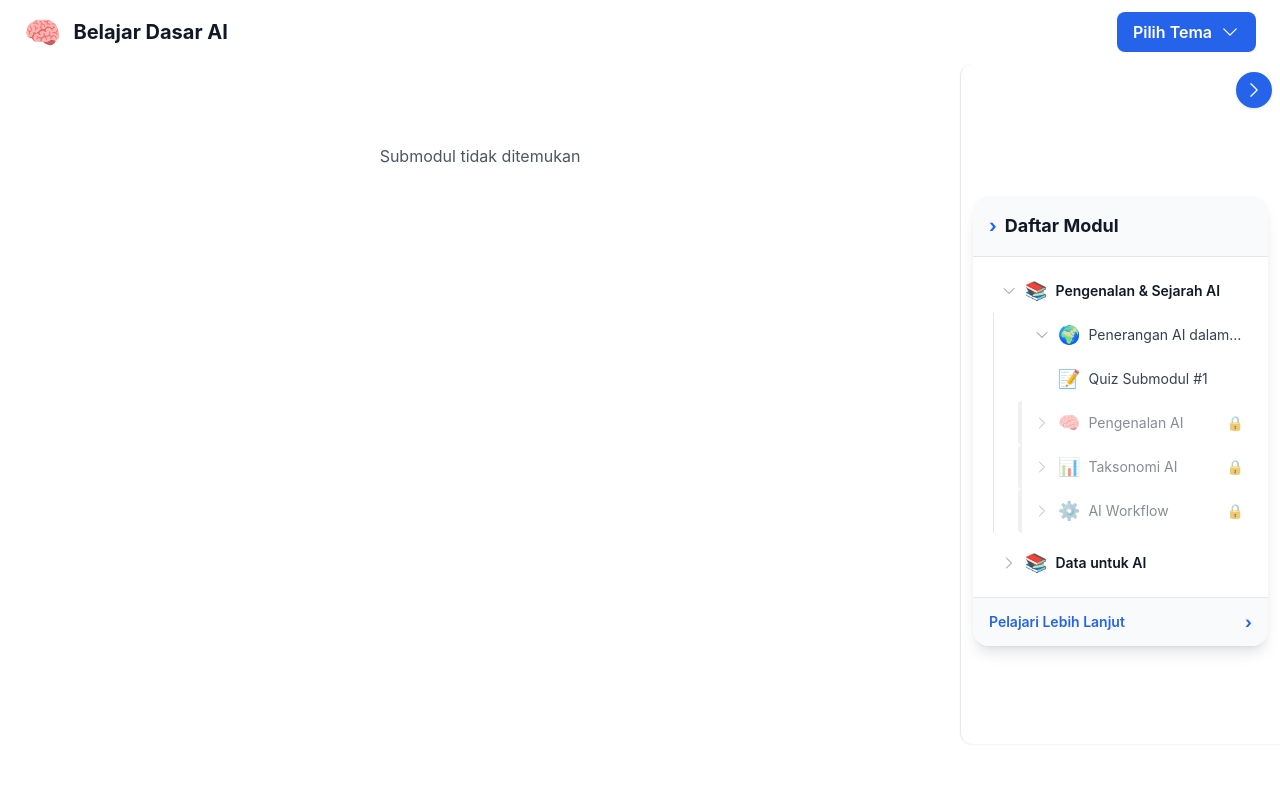
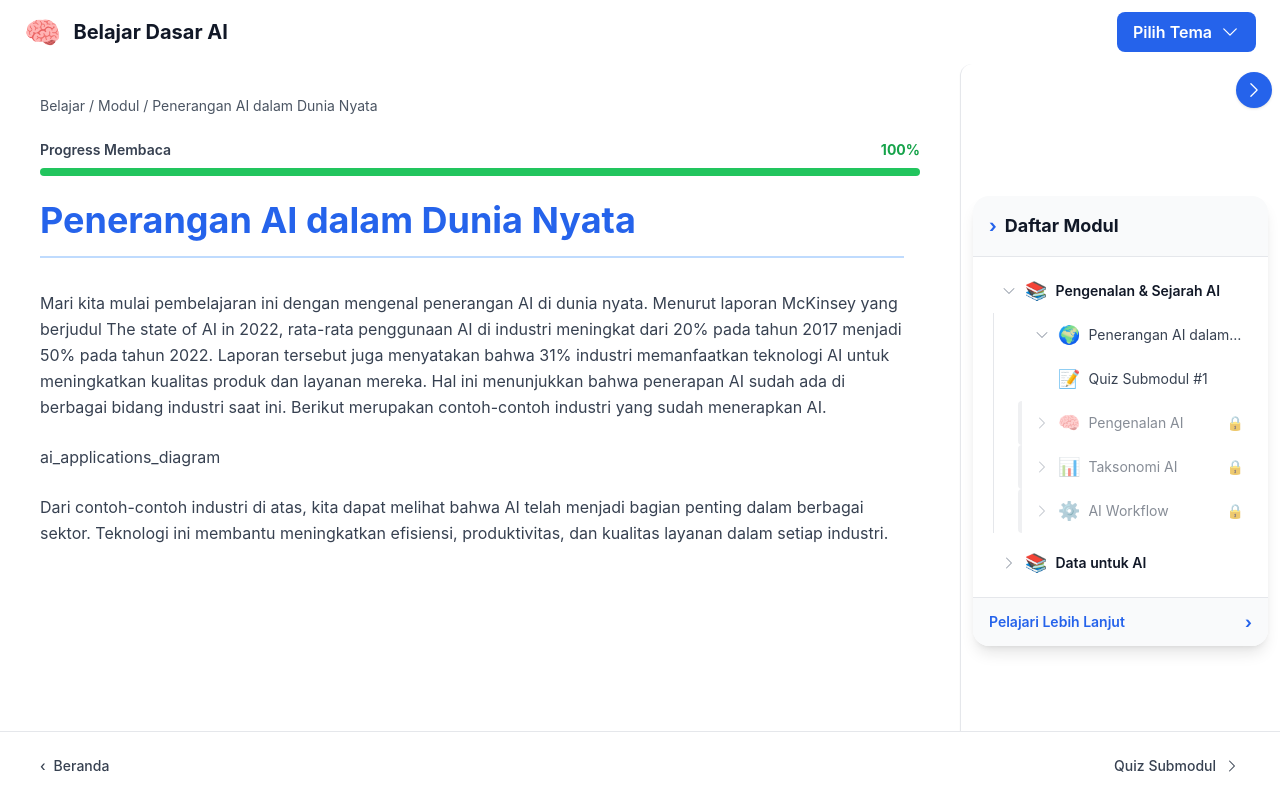
Before and after one commit to hi-dem/Frontend-Quis_LC, a React (Create React App) app: page /material in a window 1280 px wide. Built offline with nearby package versions, Linux system fonts and the light colour scheme.

Commit message:
error bagian submit quiz

```diff
--- a/src/App.jsx
+++ b/src/App.jsx
@@ -4,6 +4,7 @@ import './index.css';
 import { LearningProvider } from './context/LearningContext';
 import { QuizProvider } from './context/QuizContext';
 import LayoutWrapper from './components/Layout/LayoutWrapper';
+import mockTopics from './data/mockTopics';
 
 // Pages
 import Learning from './pages/Learning';
@@ -13,19 +14,35 @@ import QuizIntroPage from './pages/QuizIntroPage';
 import LoadingPage from './pages/LoadingPage';
 
 function App() {
+  const quiz = mockTopics[0]?.modules?.[0]?.submodules?.[0]?.quiz;
+
   return (
     <Router>
       <LearningProvider>
         <QuizProvider>
           <Routes>
+            {/* Test: Results page dengan mock data */}
+            <Route
+              path="/results-test"
+              element={<Feedback />}
+            />
+
             {/* Redirect root to material */}
             <Route path="/" element={<Navigate to="/material" replace />} />
 
-            {/* Material / Learning - LANDING PAGE */}
+            {/* Material / Learning */}
             <Route
               path="/material"
               element={
-                <LayoutWrapper showBottomNav={false}>
+                <LayoutWrapper
+                  showBottomNav={true}
+                  prevLabel="Beranda"
+                  prevPath="/"
+                  nextLabel="Quiz Submodul"
+                  nextPath="/quiz-intro"
+                  nextState={{ quiz }}
+                  requiresCompletion={true}
+                >
                   <Learning />
                 </LayoutWrapper>
               }
@@ -41,6 +58,7 @@ function App() {
                   prevPath="/material"
                   nextLabel="Mulai Kuis"
                   nextPath="/loading"
+                  nextState={{ quiz }}
                 >
                   <QuizIntroPage />
                 </LayoutWrapper>
@@ -57,13 +75,17 @@ function App() {
               }
             />
 
-            {/* Quiz Running - NO LAYOUT WRAPPER */}
+            {/* Quiz Running */}
             <Route
               path="/quiz"
-              element={<Quiz />}
+              element={
+                <LayoutWrapper showBottomNav={false}>
+                  <Quiz />
+                </LayoutWrapper>
+              }
             />
 
-            {/* Feedback / Results - FULL PAGE */}
+            {/* Results */}
             <Route
               path="/results"
               element={<Feedback />}
--- a/src/components/Feedback/FeedbackPage.jsx
+++ b/src/components/Feedback/FeedbackPage.jsx
@@ -6,6 +6,36 @@ import AnswerReview from './AnswerReview';
 import Button from '../Common/Button';
 import bgPattern from '../../assets/bg-pattern.svg';
 
+// Mock data untuk testing
+const MOCK_STATE = {
+  score: 3,
+  totalQuestions: 3,
+  answers: { 0: 'Mengaktifkan perangkat agar mulai memproses perintah pengguna', 1: '31%', 2: 'Dari 20% menjadi 50%' },
+  quiz: {
+    questions: [
+      {
+        id: 1,
+        question: 'Q1',
+        correctAnswer: 'Mengaktifkan perangkat agar mulai memproses perintah pengguna',
+        options: ['Option 1', 'Option 2', 'Option 3', 'Option 4']
+      },
+      {
+        id: 2,
+        question: 'Q2',
+        correctAnswer: '31%',
+        options: ['Option 1', 'Option 2', 'Option 3', 'Option 4']
+      },
+      {
+        id: 3,
+        question: 'Q3',
+        correctAnswer: 'Dari 20% menjadi 50%',
+        options: ['Option 1', 'Option 2', 'Option 3', 'Option 4']
+      }
+    ]
+  },
+  startTime: new Date(Date.now() - 30000).toISOString()
+};
+
 const FeedbackPage = () => {
   const location = useLocation();
   const navigate = useNavigate();
@@ -13,7 +43,8 @@ const FeedbackPage = () => {
   const [durationText, setDurationText] = useState('0m 0s');
   const [expandedQuestion, setExpandedQuestion] = useState(null);
 
-  const state = location.state || {};
+  // Use mock data jika location. state kosong (untuk testing /results-test)
+  const state = location.state || (window.location.pathname === '/results-test' ? MOCK_STATE : {});
   const { score = 0, totalQuestions = 0, answers = {}, quiz = null, startTime = null } = state;
 
   console.log('FeedbackPage location state:', state);
@@ -36,7 +67,7 @@ const FeedbackPage = () => {
     }
   }, [startTime, score]);
 
-  const hasQuizData = quiz && Array.isArray(quiz. questions) && quiz.questions.length > 0;
+  const hasQuizData = quiz && Array.isArray(quiz.questions) && quiz.questions.length > 0;
   const isValidScore = typeof score === 'number' && score >= 0;
 
   console.log('Validation check:', {
--- a/src/components/Layout/BottomBar.jsx
+++ b/src/components/Layout/BottomBar.jsx
@@ -1,38 +1,42 @@
 import React from 'react';
+import { ChevronRightIcon } from '@heroicons/react/24/solid';
 
-const BottomBar = ({ prevLabel, nextLabel, onPrev, onNext }) => {
+const BottomBar = ({ prevLabel, nextLabel, onPrev, onNext, nextDisabled = false }) => {
   return (
-    <div
-      className="fixed bottom-0 left-0 right-0 z-40 flex items-center px-8"
-      style={{
-        height: 56,
-        backgroundColor: '#06111C',
-        borderTop: '1px solid #142233'
-      }}
-    >
-      <div className="w-full max-w-7xl mx-auto flex justify-between items-center">
+    <div className="fixed bottom-0 left-0 right-0 z-40 px-6 md:px-8 lg:px-10 py-6 bg-white border-t border-gray-200">
+      <div className="max-w-7xl mx-auto flex justify-between items-center">
+        {/* Left: Previous Button */}
         {prevLabel ?  (
           <button
             onClick={onPrev}
-            className="group flex items-center gap-1 text-sm font-medium text-[#c9d1d9] hover:text-blue-400 transition-colors"
+            className="group flex items-center gap-2 text-sm font-medium text-gray-700 hover:text-blue-600 transition-colors"
           >
             <span className="inline-block group-hover:-translate-x-0.5 transition-transform">‹</span>
             <span>{prevLabel}</span>
           </button>
         ) : (
-          <span />
+          <div />
         )}
 
+        {/* Right: Next Button */}
         {nextLabel ? (
           <button
             onClick={onNext}
-            className="group flex items-center gap-1 text-sm font-medium text-[#c9d1d9] hover:text-blue-400 transition-colors"
+            disabled={nextDisabled}
+            className={`group flex items-center gap-2 text-sm font-medium transition-colors ${
+              nextDisabled
+                ? 'text-gray-400 cursor-not-allowed'
+                : 'text-gray-700 hover:text-blue-600'
+            }`}
+            title={nextDisabled ? 'Selesaikan materi terlebih dahulu' : ''}
           >
             <span>{nextLabel}</span>
-            <span className="inline-block group-hover:translate-x-0.5 transition-transform">›</span>
+            <ChevronRightIcon className={`w-4 h-4 inline-block ${
+              ! nextDisabled && 'group-hover:translate-x-0.5'
+            } transition-transform`} />
           </button>
         ) : (
-          <span />
+          <div />
         )}
       </div>
     </div>
--- a/src/components/Layout/LayoutWrapper.jsx
+++ b/src/components/Layout/LayoutWrapper.jsx
@@ -1,4 +1,5 @@
-import React, { useState } from 'react';
+import React, { useState, useEffect } from 'react';
+import { useNavigate } from 'react-router-dom';
 import { Bars3Icon, XMarkIcon } from '@heroicons/react/24/solid';
 import Header from '../Common/Header';
 import Sidebar from './Sidebar';
@@ -12,19 +13,46 @@ const LayoutWrapper = ({
   nextLabel = '',
   prevPath = '',
   nextPath = '',
+  prevState = null,
+  nextState = null,
+  requiresCompletion = false,
   onPrevClick,
   onNextClick
 }) => {
   const [sidebarOpen, setSidebarOpen] = useState(true);
+  const [isCompleted, setIsCompleted] = useState(false);
+  const navigate = useNavigate();
+
+  useEffect(() => {
+    // Listen untuk completion event dari SubmoduleContent
+    const handleCompletion = (e) => {
+      setIsCompleted(e.detail.isCompleted);
+      console.log('Material completion event:', e.detail. isCompleted);
+    };
+
+    window.addEventListener('material-completed', handleCompletion);
+    return () => window.removeEventListener('material-completed', handleCompletion);
+  }, []);
 
   const handlePrev = () => {
-    if (prevPath) window.location.href = prevPath;
-    else if (onPrevClick) onPrevClick();
+    if (prevPath) {
+      navigate(prevPath, prevState ?  { state: prevState } : {});
+    } else if (onPrevClick) {
+      onPrevClick();
+    }
   };
 
   const handleNext = () => {
-    if (nextPath) window. location.href = nextPath;
-    else if (onNextClick) onNextClick();
+    if (requiresCompletion && !isCompleted) {
+      console.log('⚠️ Selesaikan materi terlebih dahulu');
+      return;
+    }
+
+    if (nextPath) {
+      navigate(nextPath, nextState ? { state: nextState } : {});
+    } else if (onNextClick) {
+      onNextClick();
+    }
   };
 
   return (
@@ -47,7 +75,9 @@ const LayoutWrapper = ({
       <div className="flex flex-1 w-full">
         {/* Main Content */}
         <main className="flex-1 px-6 md:px-8 lg:px-10 pt-8 pb-24 max-w-5xl mx-auto">
-          {children}
+          {React.cloneElement(children, {
+            onCompletion: (completed) => setIsCompleted(completed)
+          })}
         </main>
 
         {/* Sidebar - Desktop Only */}
@@ -89,6 +119,7 @@ const LayoutWrapper = ({
           nextLabel={nextLabel}
           onPrev={handlePrev}
           onNext={handleNext}
+          nextDisabled={requiresCompletion && !isCompleted}
         />
       )}
     </div>
--- a/src/components/Learning/ContentReader.jsx
+++ b/src/components/Learning/ContentReader.jsx
@@ -1,21 +1,6 @@
 import React from 'react';
-import { useNavigate } from 'react-router-dom';
-import Button from '../Common/Button';
 
 const ContentReader = ({ containerRef, submodule, isCompleted }) => {
-  const navigate = useNavigate();
-
-  const handleStartQuiz = () => {
-    if (submodule.quiz) {
-      navigate('/quiz-intro', {
-        state: {
-          submodule,
-          quiz: submodule.quiz
-        }
-      });
-    }
-  };
-
   return (
     <div
       ref={containerRef}
@@ -30,78 +15,31 @@ const ContentReader = ({ containerRef, submodule, isCompleted }) => {
         <div className="mt-8 space-y-6 text-gray-700 leading-relaxed">
           {submodule.content?. sections?.map((section, idx) => (
             <div key={idx}>
-              {section.type === 'text' && (
-                <p className="text-base leading-relaxed">{section. content}</p>
-              )}
-              {section.type === 'diagram' && (
-                <div className="my-8 p-8 bg-gradient-to-br from-blue-50 to-indigo-50 rounded-xl flex justify-center">
-                  <div className="relative w-full max-w-md aspect-square flex items-center justify-center">
-                    <div className="absolute w-20 h-20 bg-yellow-400 rounded-full flex items-center justify-center text-3xl font-bold shadow-lg z-10">
-                      AI
-                    </div>
-                    <div className="relative w-full h-full">
-                      {/* AI Diagram - Simplified */}
-                      <div className="absolute top-4 right-8 text-center">
-                        <div className="text-2xl mb-1">🎮</div>
-                        <p className="text-xs font-bold text-gray-600">Game</p>
-                      </div>
-                      <div className="absolute top-16 right-4 text-center">
-                        <div className="text-2xl mb-1">🏥</div>
-                        <p className="text-xs font-bold text-gray-600">Kesehatan</p>
-                      </div>
-                      <div className="absolute bottom-16 right-4 text-center">
-                        <div className="text-2xl mb-1">🚗</div>
-                        <p className="text-xs font-bold text-gray-600">Transportasi</p>
-                      </div>
-                      <div className="absolute bottom-4 right-8 text-center">
-                        <div className="text-2xl mb-1">🌾</div>
-                        <p className="text-xs font-bold text-gray-600">Pertanian</p>
-                      </div>
-                      <div className="absolute bottom-4 left-8 text-center">
-                        <div className="text-2xl mb-1">🛒</div>
-                        <p className="text-xs font-bold text-gray-600">Toko Online</p>
-                      </div>
-                      <div className="absolute bottom-16 left-4 text-center">
-                        <div className="text-2xl mb-1">🎬</div>
-                        <p className="text-xs font-bold text-gray-600">Hiburan</p>
-                      </div>
-                      <div className="absolute top-16 left-4 text-center">
-                        <div className="text-2xl mb-1">🤖</div>
-                        <p className="text-xs font-bold text-gray-600">Robotika</p>
-                      </div>
-                      <div className="absolute top-4 left-8 text-center">
-                        <div className="text-2xl mb-1">🚙</div>
-                        <p className="text-xs font-bold text-gray-600">Otomotif</p>
-                      </div>
-                    </div>
-                  </div>
-                </div>
-              )}
+              <h2 className="text-2xl font-semibold text-gray-900 mb-3">
+                {section.title}
+              </h2>
+              <p className="text-base leading-relaxed">
+                {section.content}
+              </p>
             </div>
           ))}
         </div>
+
+        {/* Optional: Images/Visuals dari content */}
+        {submodule.content?.visuals && (
+          <div className="mt-12 space-y-6">
+            {submodule.content.visuals.map((visual, idx) => (
+              <div key={idx} className="flex justify-center">
+                <img
+                  src={visual.url}
+                  alt={visual.alt}
+                  className="max-w-full h-auto rounded-lg shadow-md"
+                />
+              </div>
+            ))}
+          </div>
+        )}
       </div>
-
-      {/* Quiz Button - Unlock setelah scroll selesai */}
-      {isCompleted && submodule.quiz && (
-        <div className="bg-green-50 border border-green-200 rounded-lg p-6">
-          <h3 className="text-lg font-bold text-green-800 mb-3">✓ Materi Selesai!</h3>
-          <p className="text-green-700 mb-4">Kamu sudah menyelesaikan membaca materi. Yuk lanjut ke quiz untuk menguji pemahamanmu!</p>
-          <Button
-            onClick={handleStartQuiz}
-            variant="success"
-            className="w-full"
-          >
-            Mulai Quiz Submodul →
-          </Button>
-        </div>
-      )}
-
-      {!isCompleted && (
-        <div className="bg-blue-50 border border-blue-200 rounded-lg p-4">
-          <p className="text-blue-700 text-sm">📖 Silakan baca materi hingga selesai untuk membuka quiz</p>
-        </div>
-      )}
     </div>
   );
 };
--- a/src/components/Learning/SubmoduleContent.jsx
+++ b/src/components/Learning/SubmoduleContent.jsx
@@ -1,23 +1,28 @@
 import React, { useEffect } from 'react';
-import { useLocation } from 'react-router-dom';
 import { useScrollProgress } from '../../hooks/useScrollProgress';
-import { useLearning } from '../../hooks/useLearning';
 import ContentReader from './ContentReader';
 import ProgressBar from './ProgressBar';
 import ScrollIndicator from './ScrollIndicator';
+import mockTopics from '../../data/mockTopics';
 
-const SubmoduleContent = () => {
-  const location = useLocation();
-  const { updateSubmoduleProgress } = useLearning();
-  const { progress, isCompleted, containerRef } = useScrollProgress(95);
+const SubmoduleContent = ({ onCompletion }) => {
+  const { progress, isCompleted, containerRef, isScrollable } = useScrollProgress(80);
 
-  const { submodule } = location.state || {};
+  // Get first submodule dari mockTopics
+  const submodule = mockTopics[0]?.modules?.[0]?. submodules?.[0] || null;
 
   useEffect(() => {
-    if (submodule) {
-      updateSubmoduleProgress(submodule. id, progress);
+    console.log('SubmoduleContent loaded:', { progress, isCompleted, isScrollable });
+
+    // Dispatch completion event
+    window.dispatchEvent(new CustomEvent('material-completed', {
+      detail: { isCompleted }
+    }));
+
+    if (onCompletion) {
+      onCompletion(isCompleted);
     }
-  }, [progress, submodule, updateSubmoduleProgress]);
+  }, [isCompleted, onCompletion]);
 
   if (!submodule) {
     return (
@@ -37,6 +42,13 @@ const SubmoduleContent = () => {
       {/* Progress Bar */}
       <ProgressBar progress={progress} isCompleted={isCompleted} />
 
+      {/* Completion Feedback */}
+      {! isCompleted && (
+        <div className="bg-blue-50 border border-blue-200 rounded-lg p-4 text-sm text-blue-700">
+          📚 Silakan baca dan pahami materi terlebih dahulu sebelum melanjutkan ke quiz.
+        </div>
+      )}
+
       {/* Content */}
       <ContentReader
         containerRef={containerRef}
@@ -45,7 +57,9 @@ const SubmoduleContent = () => {
       />
 
       {/* Scroll Indicator */}
-      <ScrollIndicator progress={progress} />
+      {isScrollable && (
+        <ScrollIndicator progress={progress} isScrollable={isScrollable} />
+      )}
     </div>
   );
 };
--- a/src/hooks/useScrollProgress.js
+++ b/src/hooks/useScrollProgress.js
@@ -1,23 +1,34 @@
-import { useEffect, useState, useRef, useCallback } from 'react';
+import { useRef, useState, useEffect, useCallback } from 'react';
 
-export const useScrollProgress = (threshold = 90) => {
+export const useScrollProgress = (threshold = 95) => {
+  const containerRef = useRef(null);
   const [progress, setProgress] = useState(0);
   const [isCompleted, setIsCompleted] = useState(false);
-  const containerRef = useRef(null);
+  const [isScrollable, setIsScrollable] = useState(false);
 
   const handleScroll = useCallback(() => {
-    if (!containerRef.current) return;
+    if (! containerRef.current) return;
 
-    const element = containerRef.current;
-    const scrollHeight = element.scrollHeight - element.clientHeight;
+    const { scrollTop, scrollHeight, clientHeight } = containerRef.current;
 
-    if (scrollHeight === 0) return;
+    // Check if content is scrollable
+    const contentHeight = scrollHeight - clientHeight;
+    const canScroll = contentHeight > 50; // Minimal 50px scroll area
 
-    const scrolled = (element.scrollTop / scrollHeight) * 100;
+    setIsScrollable(canScroll);
 
-    setProgress(Math.min(100, scrolled));
+    if (canScroll) {
+      // Calculate progress based on scroll
+      const newProgress = Math.min((scrollTop / contentHeight) * 100, 100);
+      setProgress(newProgress);
 
-    if (scrolled >= threshold) {
+      // Mark as completed if threshold reached
+      if (newProgress >= threshold) {
+        setIsCompleted(true);
+      }
+    } else {
+      // Content tidak scrollable = auto complete
+      setProgress(100);
       setIsCompleted(true);
     }
   }, [threshold]);
@@ -26,11 +37,22 @@ export const useScrollProgress = (threshold = 90) => {
     const container = containerRef.current;
     if (!container) return;
 
+    // Check initial state
+    handleScroll();
+
     container.addEventListener('scroll', handleScroll);
-    return () => container.removeEventListener('scroll', handleScroll);
+    window.addEventListener('resize', handleScroll);
+
+    return () => {
+      container.removeEventListener('scroll', handleScroll);
+      window.removeEventListener('resize', handleScroll);
+    };
   }, [handleScroll]);
 
-  return { progress, isCompleted, containerRef };
+  return {
+    progress,
+    isCompleted,
+    containerRef,
+    isScrollable
+  };
 };
-
-export default useScrollProgress;
--- a/src/pages/Learning.jsx
+++ b/src/pages/Learning.jsx
@@ -1,14 +1,13 @@
 import React, { useEffect } from 'react';
 import SubmoduleContent from '../components/Learning/SubmoduleContent';
 
-const Learning = () => {
-  // Simple localStorage save saat material dibuka
+const Learning = ({ onCompletion }) => {
   useEffect(() => {
     localStorage.setItem('lastPage', 'material');
     console.log('Material page visited');
   }, []);
 
-  return <SubmoduleContent />;
+  return <SubmoduleContent onCompletion={onCompletion} />;
 };
 
 export default Learning;
```
Also changed, not shown: src/components/Learning/ScrollIndicator.jsx (+6 -3 lines).
